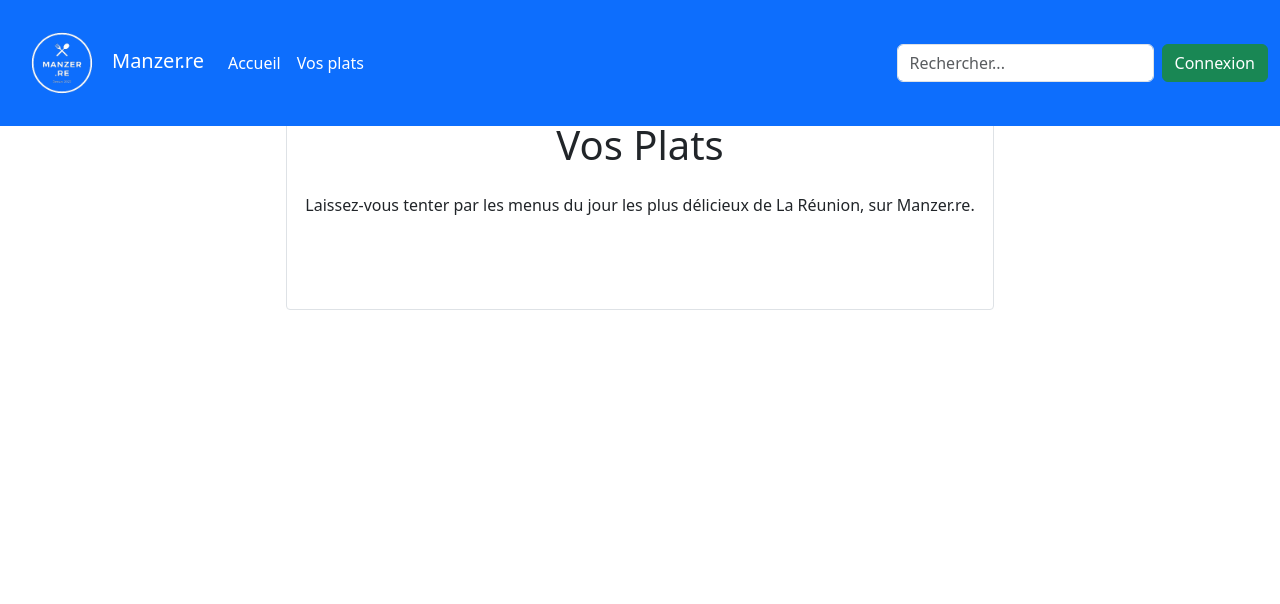
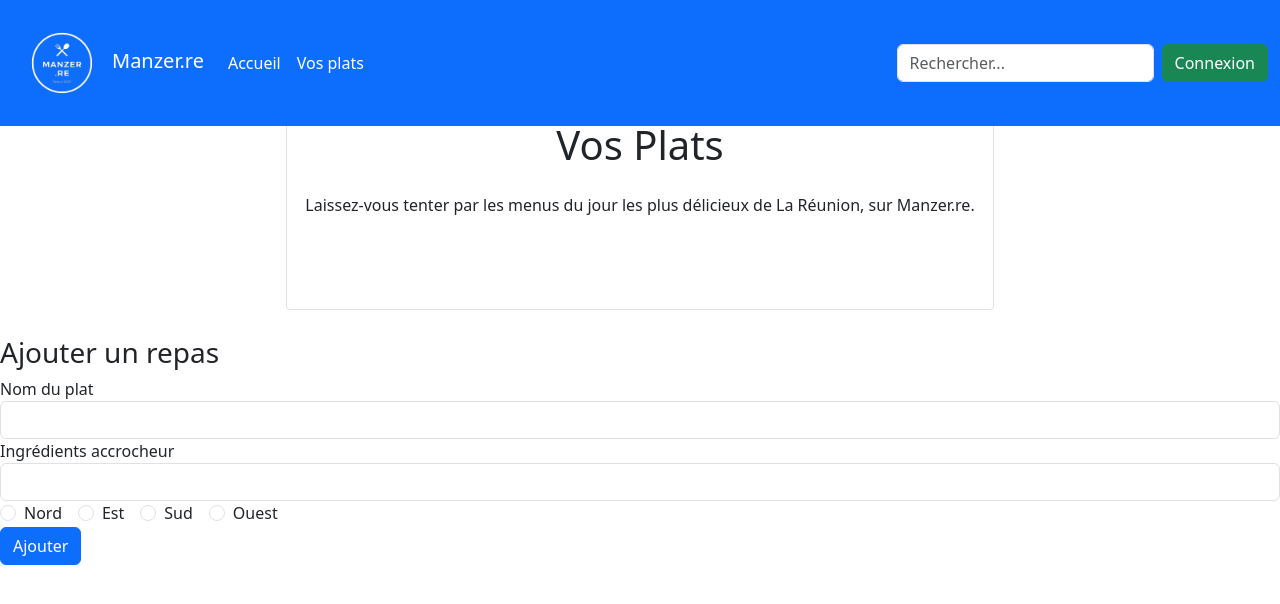
Before and after one commit to Anthony974km/manzer.re, a React (Create React App) app in the folder client/: page /vos_plats in a window 1280 px wide. Shown: the top 604 px of the page. Built offline with nearby package versions, Linux system fonts and the light colour scheme.

Commit message:
createKO

```diff
--- /dev/null
+++ b/client/src/components/Create.js
@@ -0,0 +1,135 @@
+import React, { useState } from "react";
+import { useNavigate } from "react-router";
+
+export default function Create() {
+  const [form, setForm] = useState({
+    title: "",
+    user: "",
+    ingredients: "",
+    sector: "",
+  });
+  const navigate = useNavigate();
+
+  // These methods will update the state properties.
+  function updateForm(value) {
+    return setForm((prev) => {
+      return { ...prev, ...value };
+    });
+  }
+
+  // This function will handle the submission.
+  async function onSubmit(e) {
+    e.preventDefault();
+
+    // When a post request is sent to the create url, we'll add a new record to the database.
+    const newPerson = { ...form };
+
+    await fetch("http://localhost:5050/record", {
+      method: "POST",
+      headers: {
+        "Content-Type": "application/json",
+      },
+      body: JSON.stringify(newPerson),
+    }).catch((error) => {
+      window.alert(error);
+      return;
+    });
+
+    setForm({ title: "", user: "Nick", ingredients: "", sector: "" });
+    navigate("/");
+  }
+
+  // This following section will display the form that takes the input from the user.
+  return (
+    <div>
+      <h3>Ajouter un repas</h3>
+      <form onSubmit={onSubmit}>
+        <div className="form-group">
+          <label htmlFor="title">Nom du plat</label>
+          <input
+            type="text"
+            className="form-control"
+            id="title"
+            value={form.title}
+            onChange={(e) => updateForm({ title: e.target.value })}
+          />
+        </div>
+        <div className="form-group">
+          <label htmlFor="ingredients">Ingrédients accrocheur </label>
+          <input
+            type="text"
+            className="form-control"
+            id="ingredients"
+            value={form.ingredients}
+            onChange={(e) => updateForm({ ingredients: e.target.value })}
+          />
+        </div>
+        <div className="form-group">
+          <div className="form-check form-check-inline">
+            <input
+              className="form-check-input"
+              type="radio"
+              name="sectorOptions"
+              id="sectorNord"
+              value="Nord"
+              checked={form.sector === "Nord"}
+              onChange={(e) => updateForm({ sector: e.target.value })}
+            />
+            <label htmlFor="sectorNord" className="form-check-label">
+              Nord
+            </label>
+          </div>
+          <div className="form-check form-check-inline">
+            <input
+              className="form-check-input"
+              type="radio"
+              name="sectorOptions"
+              id="sectorEst"
+              value="Est"
+              checked={form.sector === "Est"}
+              onChange={(e) => updateForm({ sector: e.target.value })}
+            />
+            <label htmlFor="sectorEst" className="form-check-label">
+              Est
+            </label>
+          </div>
+          <div className="form-check form-check-inline">
+            <input
+              className="form-check-input"
+              type="radio"
+              name="sectorOptions"
+              id="sectorSud"
+              value="Sud"
+              checked={form.sector === "Sud"}
+              onChange={(e) => updateForm({ sector: e.target.value })}
+            />
+            <label htmlFor="sectorSud" className="form-check-label">
+              Sud
+            </label>
+          </div>
+          <div className="form-check form-check-inline">
+            <input
+              className="form-check-input"
+              type="radio"
+              name="sectorOptions"
+              id="sectorOuest"
+              value="Ouest"
+              checked={form.sector === "Ouest"}
+              onChange={(e) => updateForm({ sector: e.target.value })}
+            />
+            <label htmlFor="sectorOuest" className="form-check-label">
+              Ouest
+            </label>
+          </div>
+        </div>
+        <div className="form-group">
+          <input
+            type="submit"
+            value="Ajouter"
+            className="btn btn-primary"
+          />
+        </div>
+      </form>
+    </div>
+  );
+}
--- a/client/src/pages/VosPlats.js
+++ b/client/src/pages/VosPlats.js
@@ -1,5 +1,6 @@
 import React from "react";
 import Navbar from "../components/Navbar";
+import Create from "../components/Create";
 
 const VosPlats = () => {
   return (
@@ -14,6 +15,7 @@ const VosPlats = () => {
           Réunion, sur Manzer.re.
         </p>
       </div>
+      <Create/>
     </div>
   );
 };
```
